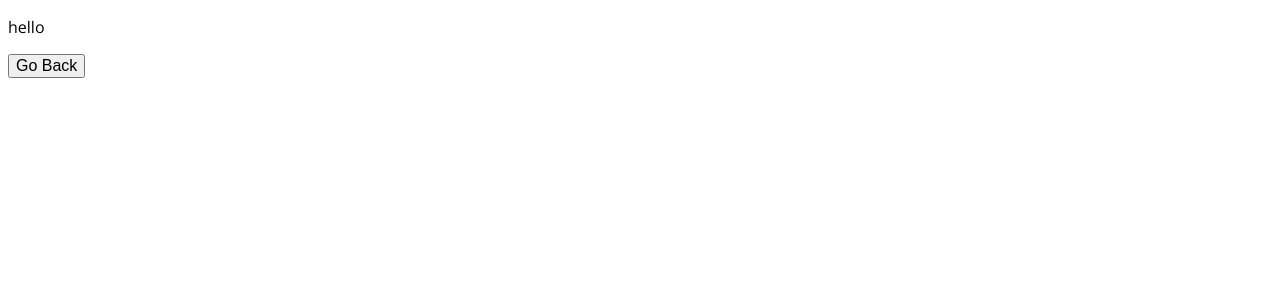
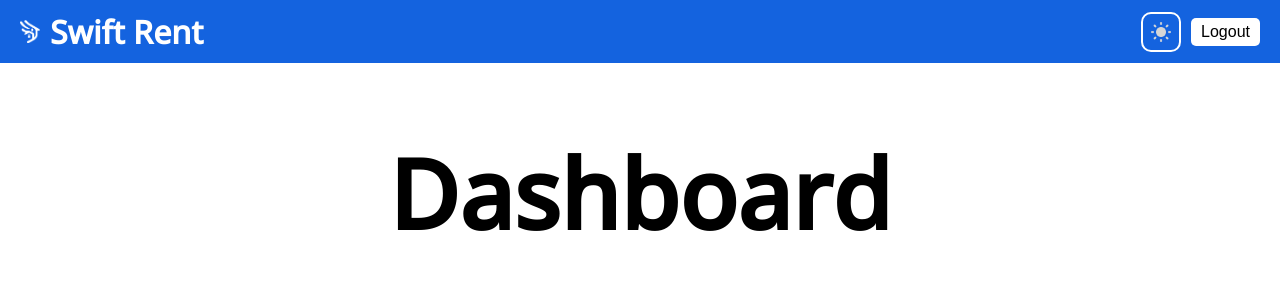
Before and after one commit to ibrahimahtsham/swift-rent-admin, a React (Vite) app: page /dashboard in a window 1280 px wide. Shown: the top 300 px of the page. Built offline with nearby package versions, Linux system fonts and the light colour scheme.

Commit message:
dashboard stylings and colors scheme for navbar and body

```diff
--- /dev/null
+++ b/src/components/navbar/Navbar.css
@@ -0,0 +1,44 @@
+.navbar {
+  display: flex;
+  justify-content: space-between;
+  align-items: center;
+  padding: 10px 20px;
+}
+
+.navbar-logo {
+  width: 20px;
+  object-fit: contain;
+  margin-right: 10px;
+}
+
+.navbar-title {
+  margin: 0;
+  color: white;
+}
+
+.left-container {
+  display: flex;
+  align-items: center;
+}
+
+.right-container {
+  display: flex;
+  align-items: center;
+}
+
+.logout-button {
+  padding: 5px 10px;
+  border: none;
+  border-radius: 5px;
+  cursor: pointer;
+  margin-left: 10px;
+}
+
+.navbar-theme-icon {
+  cursor: pointer;
+  width: 20px;
+  object-fit: contain;
+  padding: 0.5rem;
+  border: solid 2px;
+  border-radius: 10px;
+}
--- /dev/null
+++ b/src/components/navbar/index.jsx
@@ -0,0 +1,39 @@
+import { useContext } from "react";
+import { useNavigate } from "react-router-dom";
+import { icons } from "../../utils/ImageImports";
+import { ThemeContext } from "../../utils/ThemeContext";
+import "./Navbar.css";
+
+const Navbar = () => {
+  const navigate = useNavigate();
+  const { theme, toggleTheme } = useContext(ThemeContext);
+  return (
+    <nav className={`navbar ${theme}`}>
+      <div className="left-container">
+        <img
+          src={icons.swiftRentLogoWhite}
+          alt="Logo"
+          className="navbar-logo"
+        />
+        <h4 className="navbar-title">Swift Rent</h4>
+      </div>
+      <div className="right-container">
+        <img
+          src={theme === "light" ? icons.sunIcon : icons.moonIcon}
+          alt="Theme icon"
+          onClick={toggleTheme}
+          style={{ cursor: "pointer" }}
+          className={`navbar-theme-icon ${theme}`}
+        />
+        <button
+          className={`logout-button ${theme}`}
+          onClick={() => navigate("/", { replace: true })}
+        >
+          Logout
+        </button>
+      </div>
+    </nav>
+  );
+};
+
+export default Navbar;
--- a/src/screens/dashboard/index.jsx
+++ b/src/screens/dashboard/index.jsx
@@ -1,12 +1,22 @@
-import { useNavigate } from "react-router-dom";
+import { useContext, useEffect } from "react";
+import Navbar from "../../components/navbar";
+import { ThemeContext } from "../../utils/ThemeContext";
+import "./styles/styles.css";
 
 const Dashboard = () => {
-  const navigate = useNavigate();
+  const { theme } = useContext(ThemeContext);
+
+  useEffect(() => {
+    document.body.className = theme;
+  }, [theme]);
+
   return (
-    <div>
-      <p>hello</p>
-      <button onClick={() => navigate("/", { replace: true })}>Go Back</button>
-    </div>
+    <>
+      <Navbar />
+      <div className={`dashboard-body ${theme}`}>
+        <h1>Dashboard</h1>
+      </div>
+    </>
   );
 };
 
--- /dev/null
+++ b/src/screens/dashboard/styles/styles.css
@@ -0,0 +1,6 @@
+.dashboard-body {
+  display: flex;
+  flex-direction: column;
+  align-items: center;
+  height: calc(100vh - 63px);
+}
--- a/src/styles/colors.css
+++ b/src/styles/colors.css
@@ -2,6 +2,9 @@
   /* common */
   --text-color-black: black;
   --text-color-white: white;
+  --background-color-dark-blue: #1463df;
+  --background-color-light-blue: #4eb7fc;
+  --bacground-color-white: white;
 
   /* light */
   --background-color-light: white;
@@ -9,7 +12,9 @@
   --input-border-color-light: black;
   --input-background-color-light: white;
   --input-text-color-light: black;
-  ---label-color-light: black;
+  --label-color-light: black;
+  --navbar-background-color-light: #1463df;
+  --dashboard-background-color-light: white;
 
   /* dark */
   --background-color-dark: black;
@@ -17,7 +22,9 @@
   --input-border-color-dark: white;
   --input-background-color-dark: black;
   --input-text-color-dark: white;
-  ---label-color-dark: white;
+  --label-color-dark: white;
+  --navbar-background-color-dark: black;
+  --dashboard-background-color-dark: rgb(59, 59, 59);
 }
 
 body.light {
@@ -59,3 +66,37 @@ label.light {
 label.dark {
   color: var(--label-color-dark);
 }
+
+.navbar.light {
+  background-color: var(--navbar-background-color-light);
+  color: var(--text-color-black);
+}
+
+.navbar.dark {
+  background-color: var(--navbar-background-color-dark);
+  color: var(--text-color-white);
+}
+
+.logout-button.light {
+  background-color: var(--bacground-color-white);
+  color: var(--text-color-black);
+}
+
+.logout-button.dark {
+  background-color: var(--background-color-dark-blue);
+  color: var(--text-color-white);
+}
+
+.dashboard-body.light {
+  background-color: var(--dashboard-background-color-light);
+  color: var(--text-color-black);
+}
+
+.dashboard-body.dark {
+  background-color: var(--dashboard-background-color-dark);
+  color: var(--text-color-white);
+}
+
+.navbar-theme-icon.light {
+  filter: invert(100%);
+}
--- a/src/styles/fonts.css
+++ b/src/styles/fonts.css
@@ -2,6 +2,7 @@
 
 body {
   font-family: "Open Sans", sans-serif;
+  margin: 0;
 }
 
 html {
```
Also changed, not shown: src/components/sidebar/index.jsx (added).
